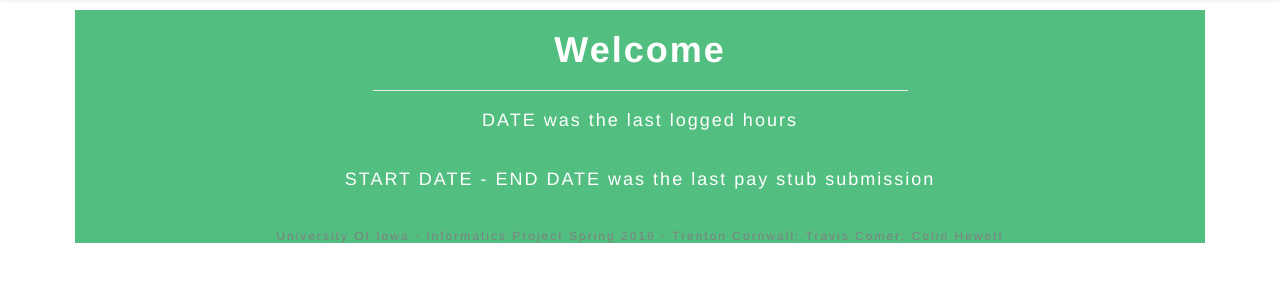
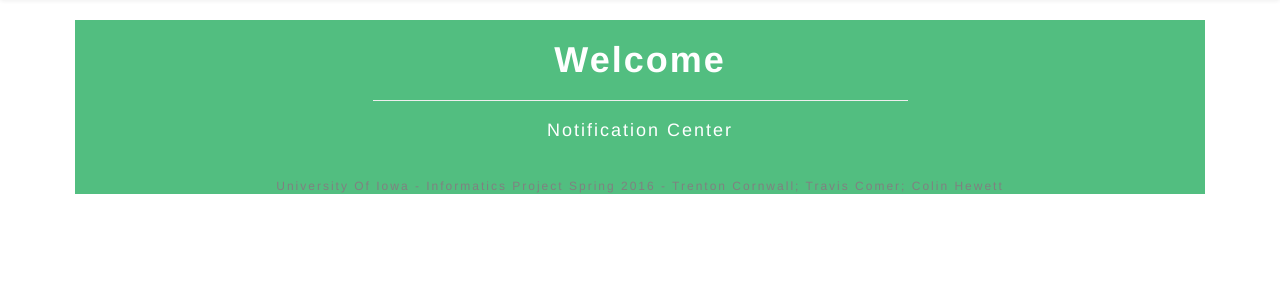
Before and after one commit to trentoncornwall/Group6_InformaticsProject, a PHP site: page /home.php in a window 1280 px wide. Shown: the part 50-350 px from the top of the page. Run offline with PHP 8.4, Linux system fonts and the light colour scheme; the visitor is signed in with stand-in values (Sample User, id 1); a stand-in replaces the project's code that opens the database connection.

Commit message:
home.php isn't fully working yet

```diff
--- a/home.php
+++ b/home.php
@@ -38,9 +38,6 @@ $menuActive="0"
 	padding: 60px 20px;
 	letter-spacing: 2px;
 }
-.container-2 {
-	padding: 20px 20px;
-}
 
 </style>
 </header>
@@ -65,21 +62,19 @@ $menuActive="0"
 
 
 <!--Messages for Users-->
-<div class="container-2">
 
 <center><font color="white">
-<h4> DATE was the last logged hours </h4>
-<br>
-<h4> START DATE - END DATE was the last pay stub submission</h4>
+<h4> Notification Center</h4>
 </center></font>
-</div>
 </body>
 
 
 <footer>
+<br>
 <?php
 	include_once('footer.php');
 ?>
+</div>
 </footer>
 </div>
 </div>
```
